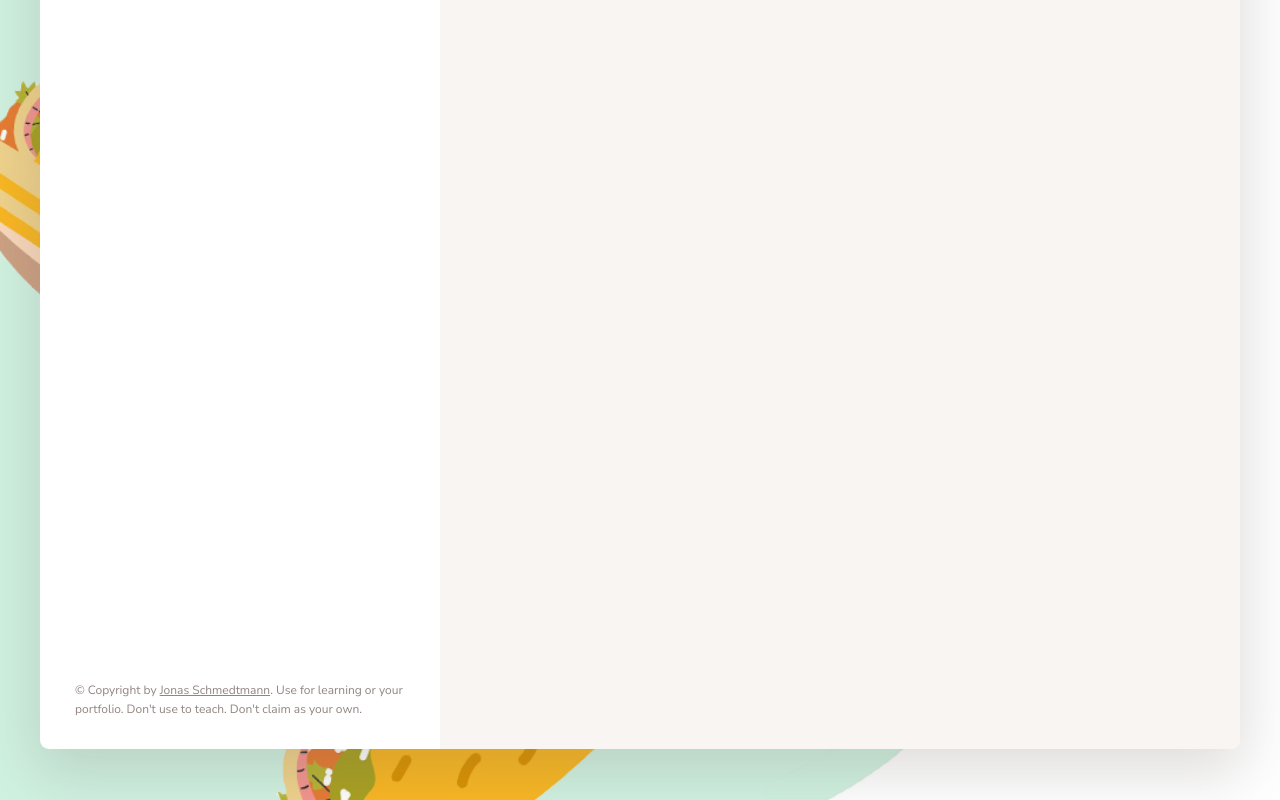
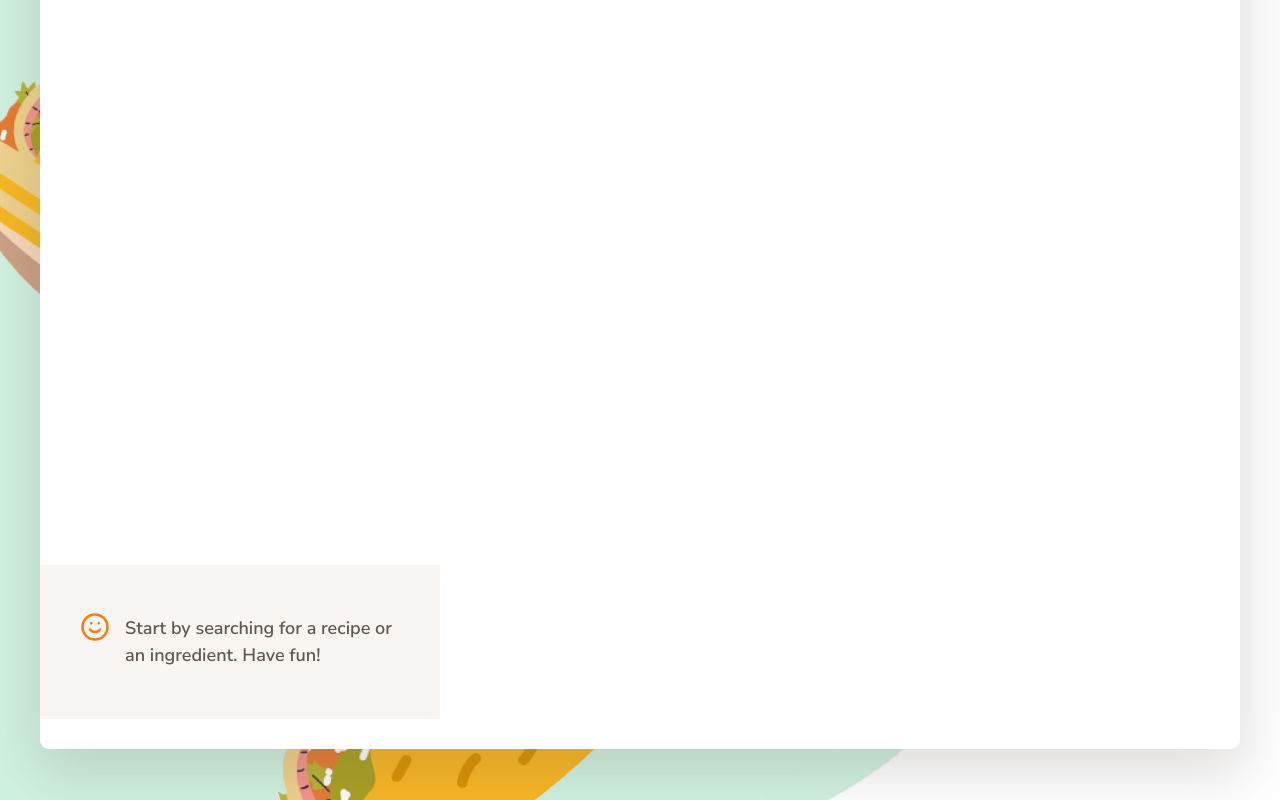
Before and after one commit to PymPhekasut/AppetitMeal, a website built with Parcel: page index.html in a window 1280 px wide. Shown: the part 472-1272 px from the top of the page. Built offline with nearby package versions, Linux system fonts and the light colour scheme.

Commit message:
Update index.html

```diff
--- a/index.html
+++ b/index.html
@@ -121,17 +121,7 @@
           </button> -->
         </div>
 
-        <p class="copyright">
-          &copy; Copyright by
-          <a
-            class="twitter-link"
-            target="_blank"
-            href="https://twitter.com/jonasschmedtman"
-            >Jonas Schmedtmann</a
-          >. Use for learning or your portfolio. Don't use to teach. Don't claim
-          as your own.
-        </p>
-      </div>
+
 
       <div class="recipe">
         <div class="message">
```
